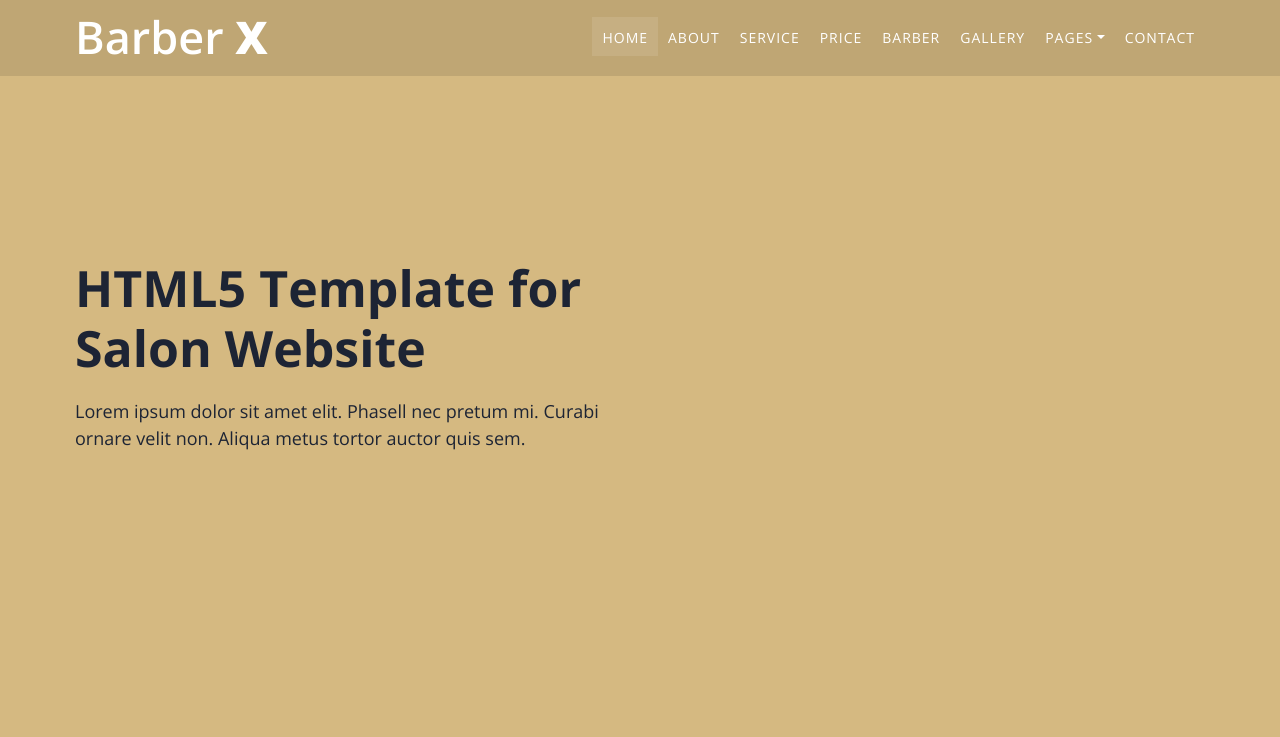
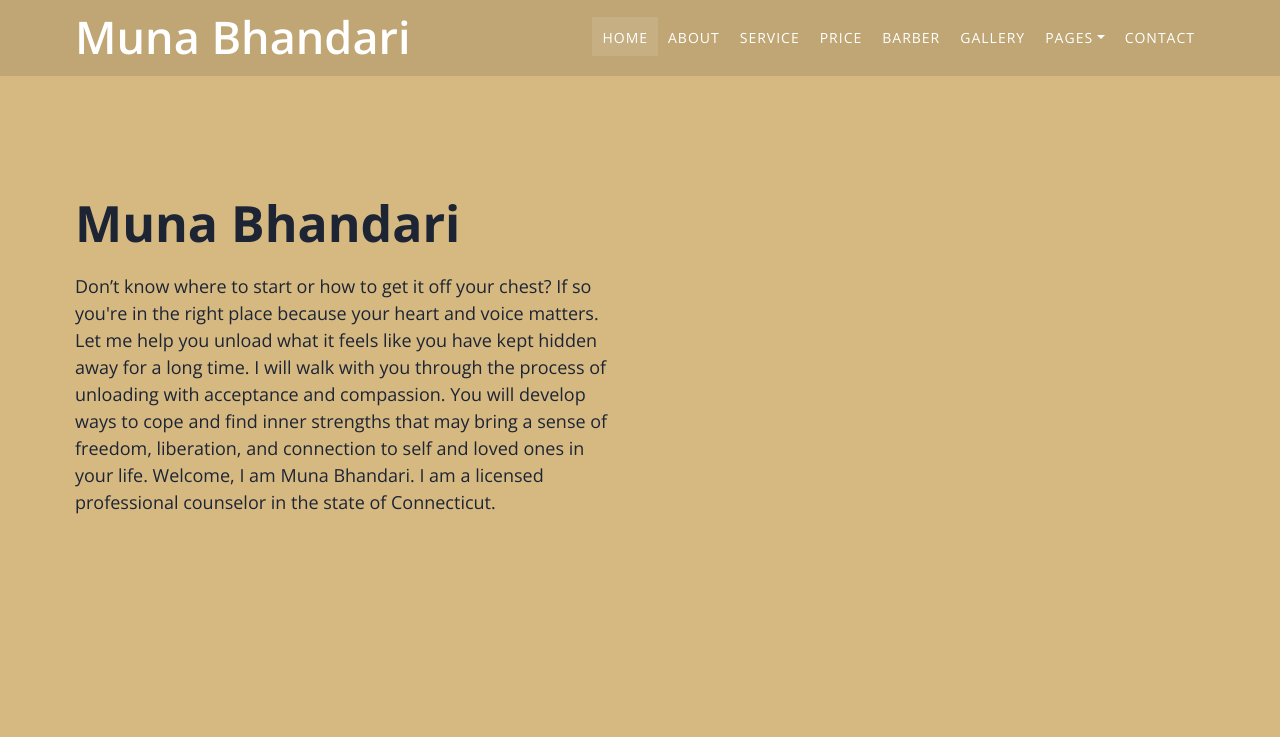
Before and after one commit to munabhandaripsychology/munabhandaripsychology.github.io, a plain HTML site: page index.html in a window 1280 px wide. Shown: the part 63-800 px from the top of the page. Drawn offline with nearby package versions, Linux system fonts and the light colour scheme.

Commit message:
Adding initial text

```diff
--- a/index.html
+++ b/index.html
@@ -59,7 +59,7 @@
         <!-- Nav Bar Start -->
         <div class="navbar navbar-expand-lg bg-dark navbar-dark">
             <div class="container-fluid">
-                <a href="index.html" class="navbar-brand">Barber <span>X</span></a>
+                <a href="index.html" class="navbar-brand">Muna Bhandari</a>
                 <button type="button" class="navbar-toggler" data-toggle="collapse" data-target="#navbarCollapse">
                     <span class="navbar-toggler-icon"></span>
                 </button>
@@ -93,9 +93,10 @@
                 <div class="row">
                     <div class="col-sm-12 col-md-6">
                         <div class="hero-text">
-                            <h1>HTML5 Template for Salon Website</h1>
+                            <h1>Muna Bhandari</h1>
                             <p>
-                                Lorem ipsum dolor sit amet elit. Phasell nec pretum mi. Curabi ornare velit non. Aliqua metus tortor auctor quis sem.
+Don’t know where to start or how to get it off your chest? If so you're in the right place because your heart and voice matters. Let me help you unload what it feels like you have kept hidden away for a long time. I will walk with you through the process of unloading with acceptance and compassion. You will develop ways to cope and find inner strengths that may bring a sense of freedom, liberation, and connection to self and loved ones in your life.
+Welcome, I am Muna Bhandari. I am a licensed professional counselor in the state of Connecticut.
                             </p>
                         </div>
                     </div>
```
